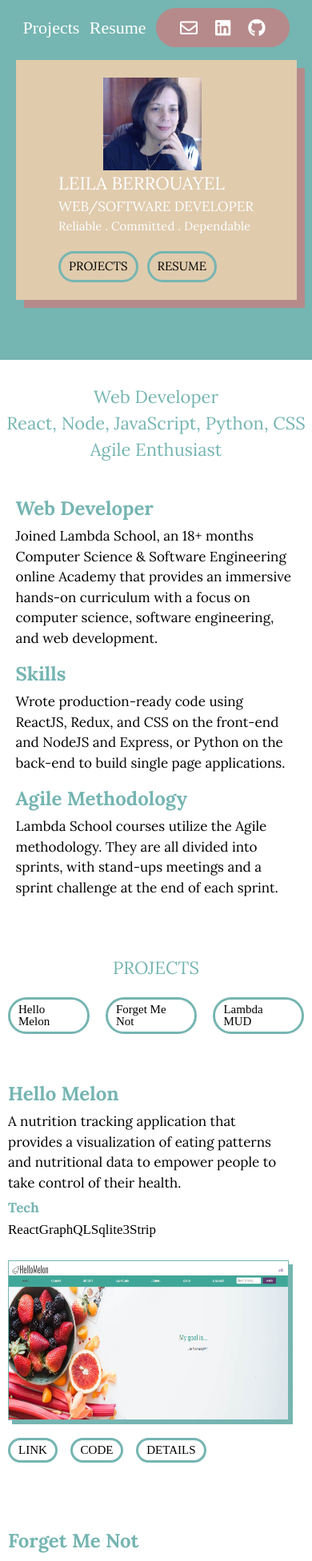
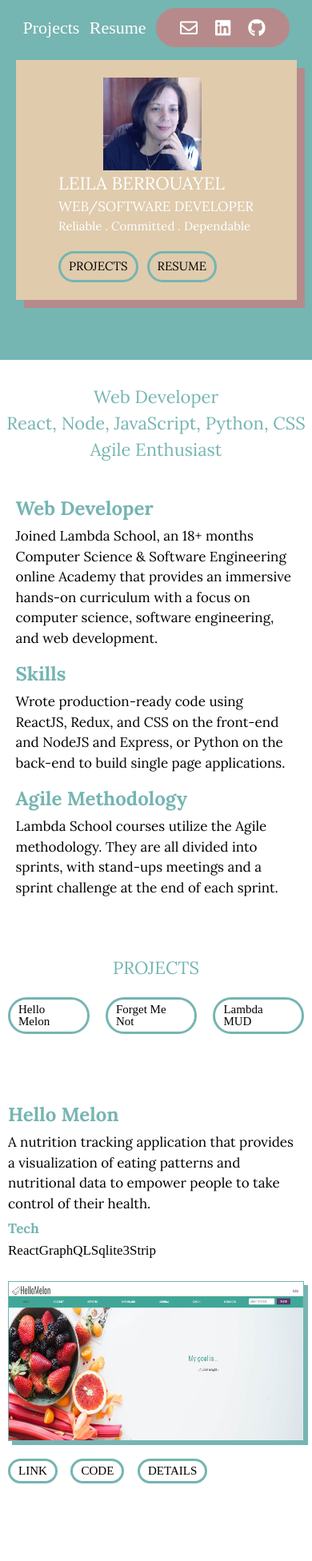
Before and after one commit to leila100/portfolio2, a React (Create React App) app in the folder website/: page / in a window 390 px wide. Shown: the top 1952 px of the page at 80% size. Built offline with nearby package versions, Linux system fonts and the light colour scheme.

Commit message:
Fix projects links

```diff
--- a/website/src/SASS/projects.scss
+++ b/website/src/SASS/projects.scss
@@ -30,10 +30,6 @@ section {
 
         .proj {
             margin: 43px 10px;
-
-            @media (max-width: 700px) {
-                width: 90%;
-            }
 
             h3 {
                 font-size: 2.4rem;
```
